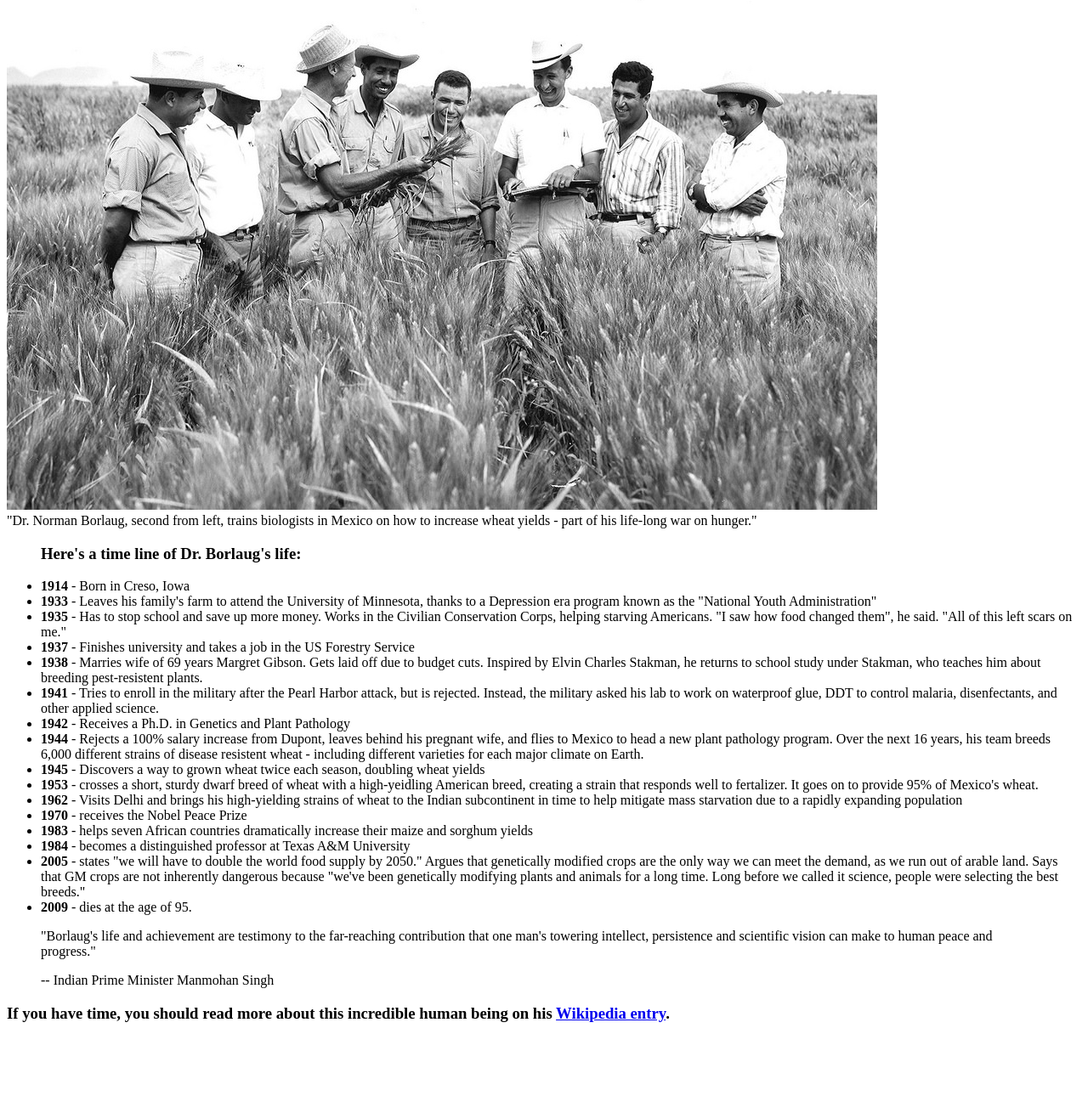
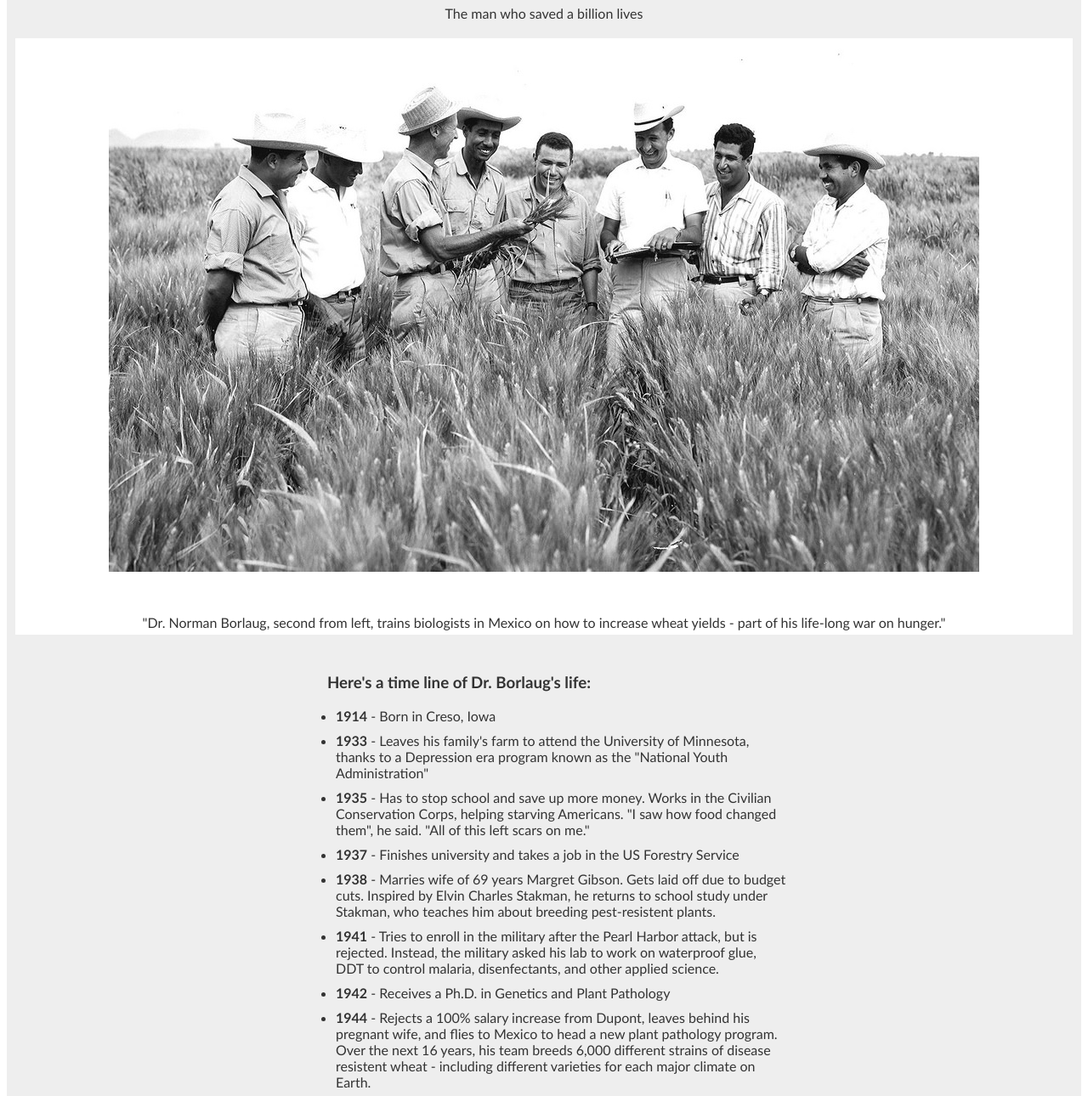
Before and after one commit to amitrana01/tributePage, a plain HTML site: page index.html in a window 1280 px wide. Shown: the part 121-1411 px from the top of the page at 85% size. Before the commit the page ends 1344 px from the top, so only its background shows below. Drawn offline with Linux system fonts and the light colour scheme.

Commit message:
Project Complete

```diff
--- a/index.html
+++ b/index.html
@@ -5,6 +5,7 @@
   <meta name="viewport" content="width=device-width, initial-scale=1.0">
   <meta http-equiv="X-UA-Compatible" content="ie=edge">
   <title>Tribute Page</title>
+  <link rel="stylesheet" href="style.css">
 </head>
 <body>
   <div id="main">
--- /dev/null
+++ b/style.css
@@ -0,0 +1,44 @@
+html, body{
+  font-family: 'Trebuchet MS', Helvetica, sans-serif;
+  text-align: center;
+  min-width: 260px;
+  color: #333;
+}
+#main{
+  margin: 30px auto;
+  padding: 15px;
+  border: 0px solid;
+  border-radius: 5px;
+  background: #eee;
+}
+img{
+  max-width: 100%;
+  display: block;
+  height: auto;
+  margin: auto;
+}
+#img-div{
+  margin: -5px;
+  margin-top: 20px;
+  width: 100%;
+  border: 5px solid white;
+  background: white;
+}
+#img-caption{
+  margin-top:50px;
+}
+#headline{
+  margin-top: 50px;
+  text-align: left;
+}
+ul{
+  max-width: 550px;
+  margin: 0 auto;
+  text-align: left;
+}
+li{
+  margin: 10px;
+}
+blockquote{
+  font-style: italic;
+}
```
